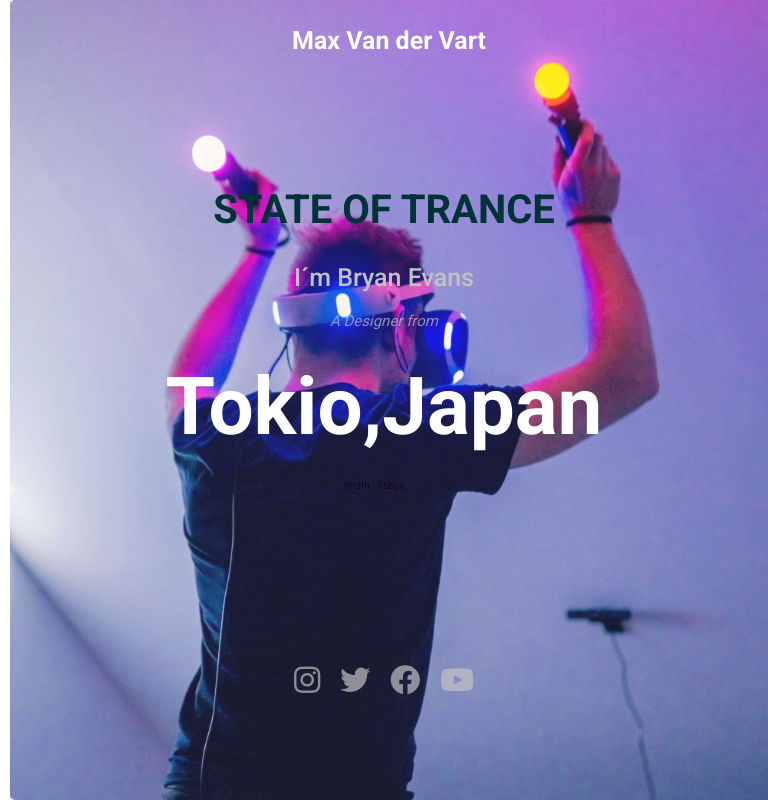
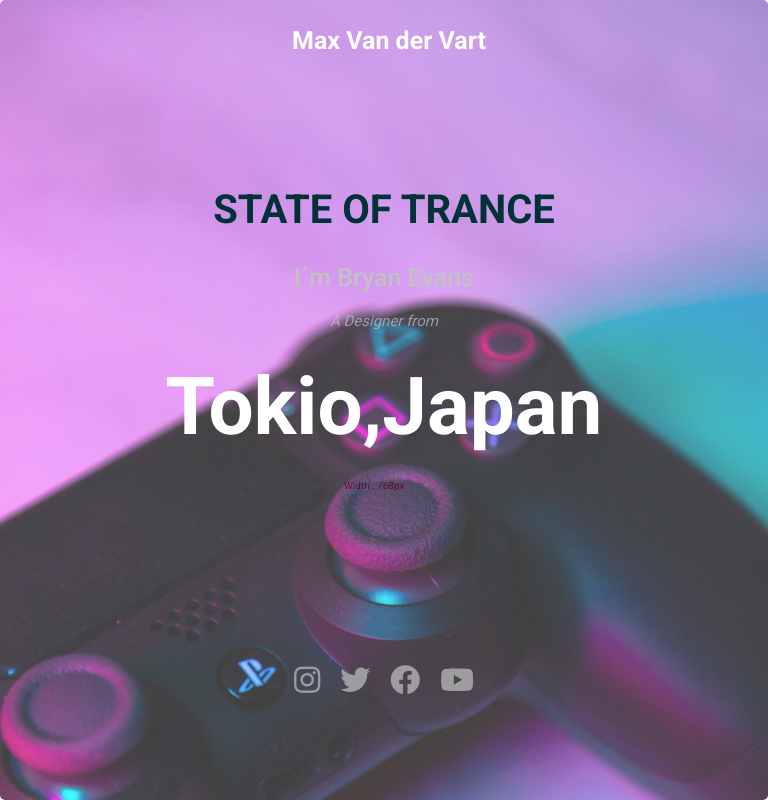
Before and after one commit to Christiano0407/CSS-Courses__ResponsiveWeb--Animation, a website: page src/practTwo/main.html in a window 768 px wide. Drawn offline with Linux system fonts and the light colour scheme; a web font is replaced by a local one.

Commit message:
final-practice_practiceTwo

```diff
--- a/src/practTwo/open.scss
+++ b/src/practTwo/open.scss
@@ -356,9 +356,19 @@ margin: 0 .5rem;
        width: 100%;
        position: absolute;
        z-index: 1;
-       opacity: .9;
-
+      height: 100vh;
       /*  background-image: linear-gradient(to top, #a18cd1 0%, #fbc2eb 100%); */
+      background-image: url(../assets/img/twoPlay.jpg);
+      top: 0px;
+      right: 0px;
+      bottom: 0px;
+      left: 0px;
+      background-size: cover;
+      background-position: top center;
+      object-fit: cover;
+      opacity: .75;
+      //filter: alpha(opacity=50);
+      //zoom: 1;
        }
 
        &__text {
```
Also changed, not shown: src/practTwo/open.css, 1 other file.
